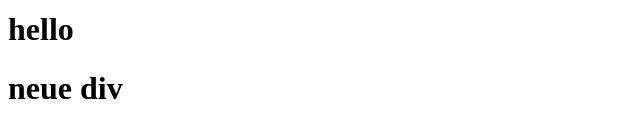
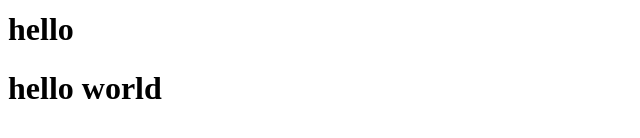
Before and after one commit to albinaJanuzi/test-join, a plain HTML site: page index.html in a window 1280 px wide. Shown: the part 202-340 px from the top of the page, without its empty margins (0-640 px from the left). Drawn offline with Linux system fonts and the light colour scheme.

Commit message:
hello added

```diff
--- a/index.html
+++ b/index.html
@@ -13,6 +13,7 @@
     <div class="contact">
         <h1>hello</h1>
     </div>
-    <h1>neue div</h1>
+    <h1>hello world
+    </h1>
 </body>
 </html>
```
